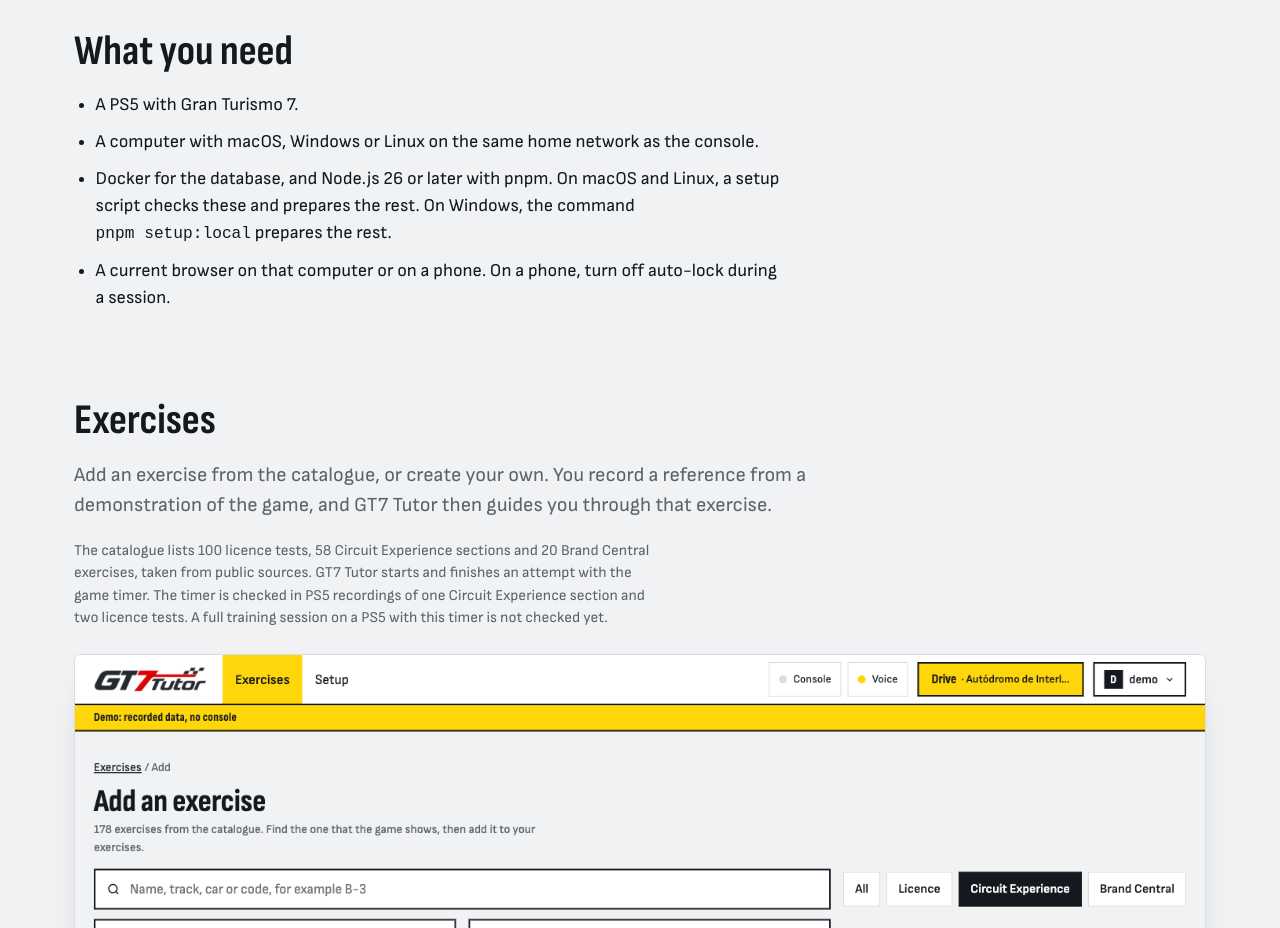
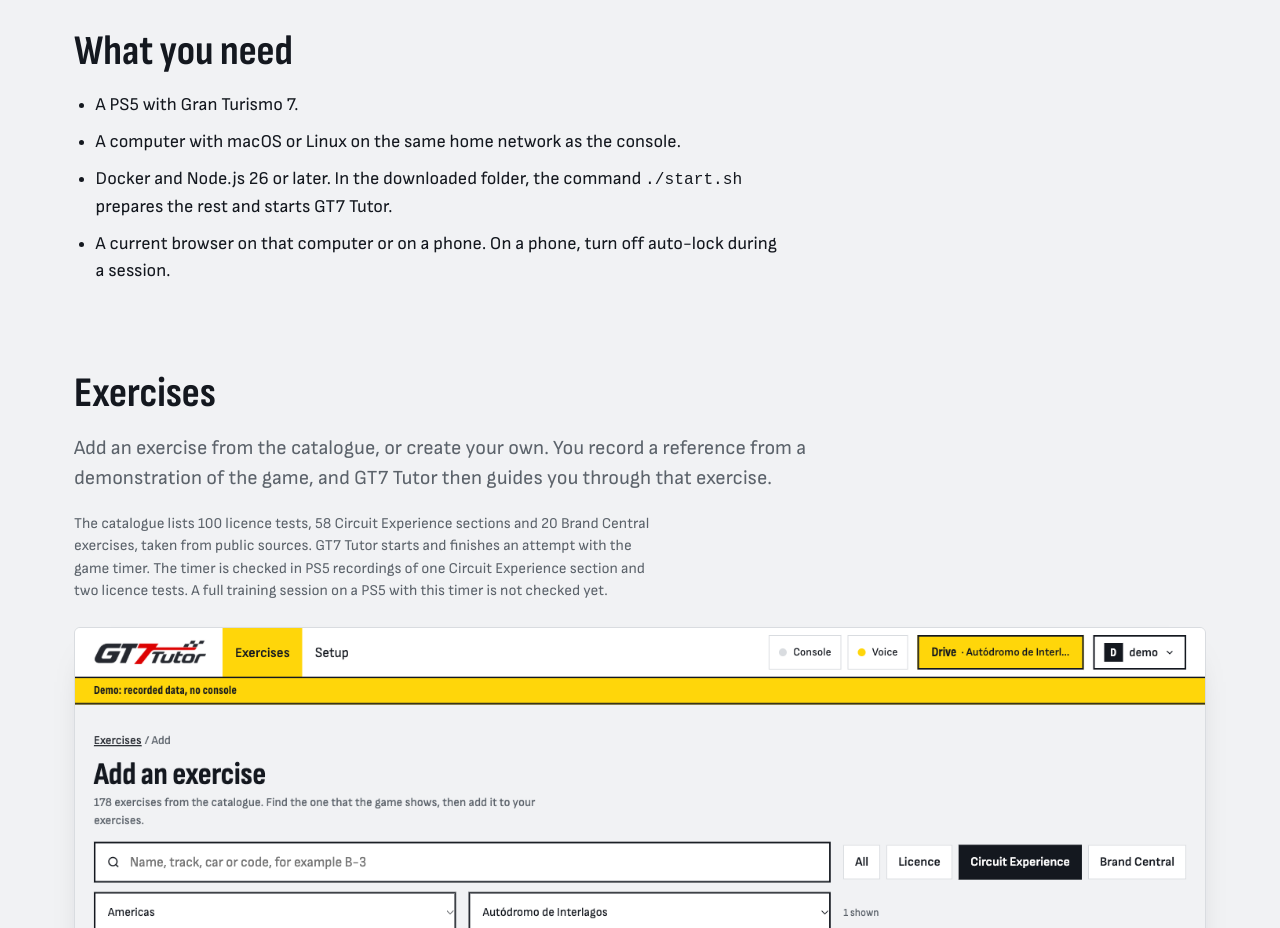
Before and after one commit to alex-yurchenko-85/gt7-tutor-site, a website: page site/index.html in a window 1280 px wide. Shown: the part 3180-4108 px from the top of the page. Drawn offline with Linux system fonts and the light colour scheme.

Commit message:
docs: name the start script and macOS and Linux only

```diff
--- a/site/index.html
+++ b/site/index.html
@@ -97,8 +97,8 @@
     <h2 id="need-title">What you need</h2>
     <ul class="plain">
       <li>A PS5 with Gran Turismo 7.</li>
-      <li>A computer with macOS, Windows or Linux on the same home network as the console.</li>
-      <li>Docker for the database, and Node.js 26 or later with pnpm. On macOS and Linux, a setup script checks these and prepares the rest. On Windows, the command <code>pnpm setup:local</code> prepares the rest.</li>
+      <li>A computer with macOS or Linux on the same home network as the console.</li>
+      <li>Docker and Node.js 26 or later. In the downloaded folder, the command <code>./start.sh</code> prepares the rest and starts GT7 Tutor.</li>
       <li>A current browser on that computer or on a phone. On a phone, turn off auto-lock during a session.</li>
     </ul>
   </section>
```
